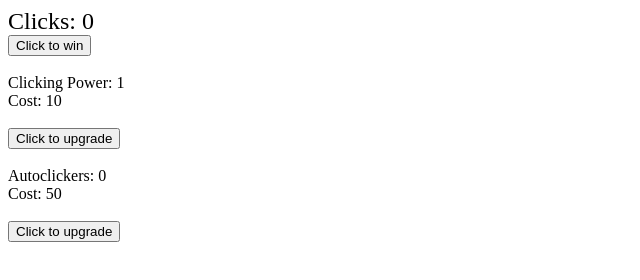
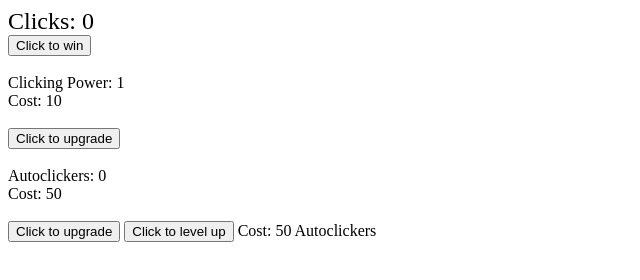
Before and after one commit to lucastarche/dumbClicker, a plain HTML site: page index.html in a window 1280 px wide. Shown: the whole page, without its empty margins (0-640 px from the left). Drawn offline with Linux system fonts and the light colour scheme.

Commit message:
Update index.html

```diff
--- a/index.html
+++ b/index.html
@@ -15,6 +15,7 @@
         <div id="autoClickers">Autoclickers: 0</div>
         <div id="autoClickersCost">Cost: 50</div><br>
         <button onclick="increaseAutoClickers()">Click to upgrade</button>
+        <button onclick="upgradeAutoClickers()">Click to level up</button><div="autoClickersUpgrade"> Cost: 50 Autoclickers</div>
         <font size="+7">
             <div id="reward"></div>
         </font>
```
